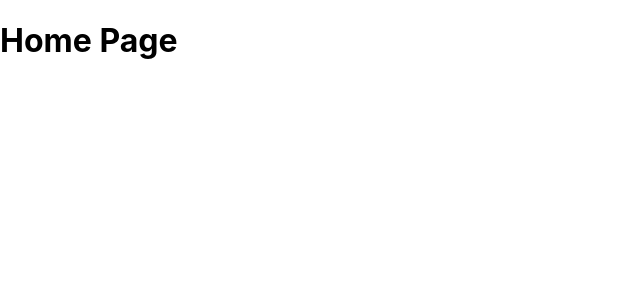
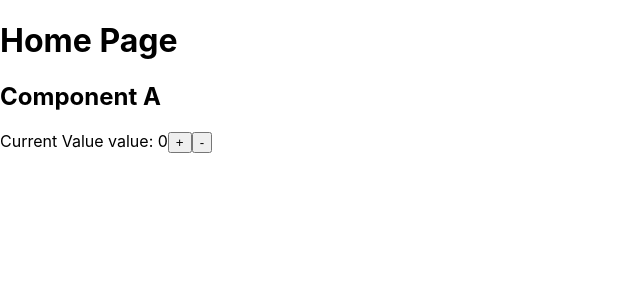
Before and after one commit to NajeebArif/NextJs-Scratch-Pad, a Next.js app: page / in a window 1280 px wide. Shown: the top 300 px of the page, without its empty margins (0-640 px from the left). Built offline with nearby package versions, Linux system fonts and the light colour scheme.

Commit message:
Update index.js

```diff
--- a/pages/index.js
+++ b/pages/index.js
@@ -1,8 +1,32 @@
 
+import { useState } from 'react'
 import styles from '../styles/Home.module.css'
+
+function CompA(){
+
+  const [value, setValue] = useState(0);
+
+  const changeValue = (increamentor) =>{
+    setValue(value+increamentor);
+  }
+
+  return (
+    <>
+      <h2>Component A</h2>
+      <div>
+        <span>Current Value value: {value}</span>
+        <button onClick={()=>changeValue(1)}>+</button>
+        <button onClick={()=>changeValue(-1)}>-</button>
+      </div>
+    </>
+  )
+}
 
 export default function Home() {
   return (
-    <h1>Home Page</h1>
+    <>
+      <h1>Home Page</h1>
+      <CompA />
+    </>
   )
 }
```
